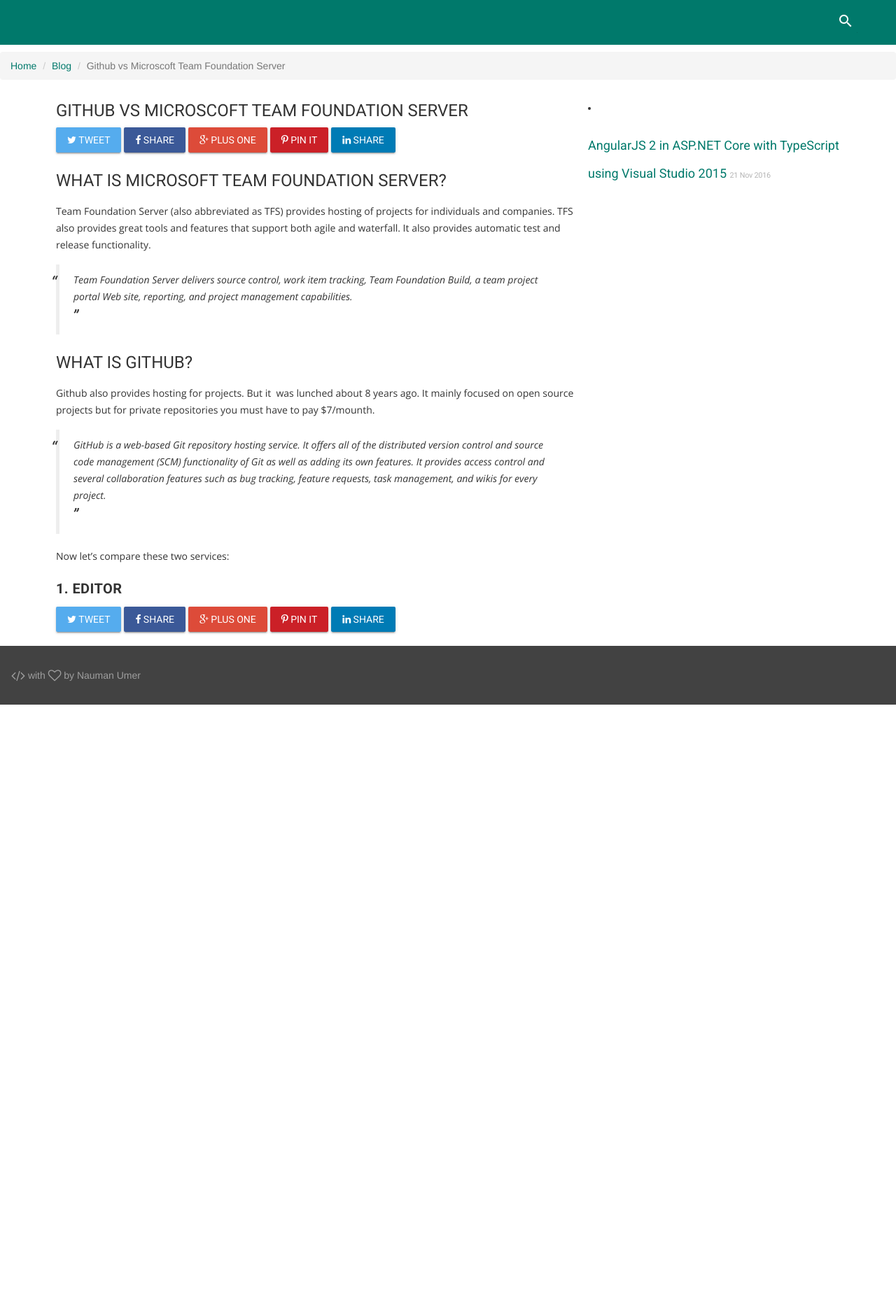
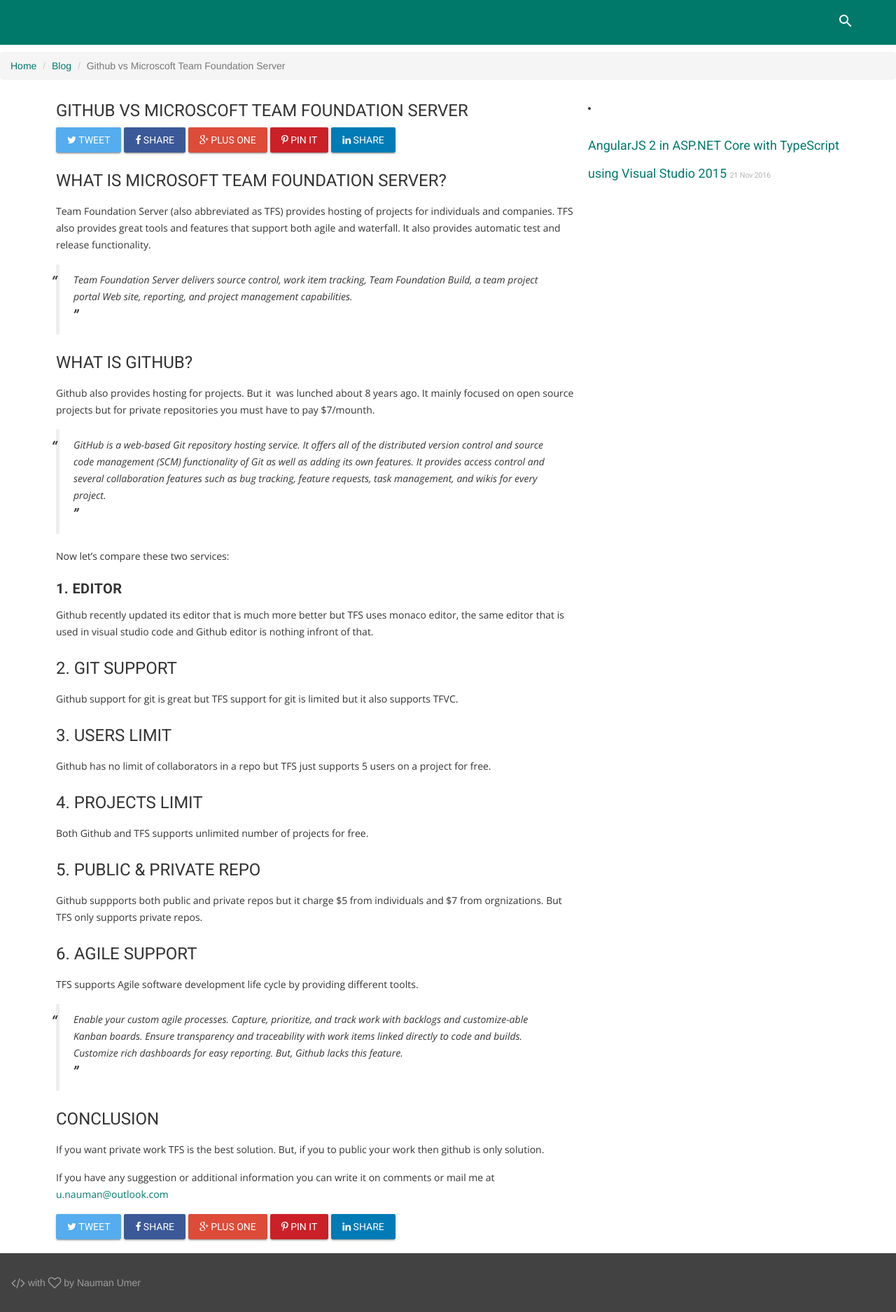
Before and after one commit to nmanumr/nmanumr.com, a Jekyll site: the page built from _posts/2016-12-8-Github-vs-tfs.md, in a window 1280 px wide. Shown: the whole page at 70% size. Built offline with Jekyll 4.4.1, drawn with Linux system fonts in a browser that asks for light colours; nearby versions of some CDN libraries; library files that are not in the unit come from our copies; comment, search, counter and statistics services are not loaded.

Commit message:
Update 2016-12-8-Github-vs-tfs.md

```diff
--- a/_posts/2016-12-8-Github-vs-tfs.md
+++ b/_posts/2016-12-8-Github-vs-tfs.md
@@ -20,3 +20,26 @@
 Now let's compare these two services:
 
 ##### 1. Editor
+Github recently updated its editor that is much more better but TFS uses monaco editor, the same editor that is used in visual studio code and Github editor is nothing infront of that.
+
+#### 2. Git Support
+Github support for git is great but TFS support for git is limited but it also supports TFVC.
+
+#### 3. Users Limit
+Github has no limit of collaborators in a repo but TFS just supports 5 users on a project for free.
+
+#### 4. Projects Limit
+Both Github and TFS supports unlimited number of projects for free.
+
+#### 5. Public & Private Repo
+Github suppports both public and private repos but it charge $5 from individuals and $7 from orgnizations. But TFS only supports private repos.
+
+#### 6. Agile Support
+TFS supports Agile software development life cycle by providing different toolts.
+> Enable your custom agile processes. Capture, prioritize, and track work with backlogs and customize-able Kanban boards. Ensure transparency and traceability with work items linked directly to code and builds. Customize rich dashboards for easy reporting.
+But, Github lacks this feature.
+
+#### Conclusion
+If you want private work TFS is the best solution. But, if you to public your work then github is only solution.
+
+If you have any suggestion or additional information you can write it on comments or mail me at <u.nauman@outlook.com>
```
